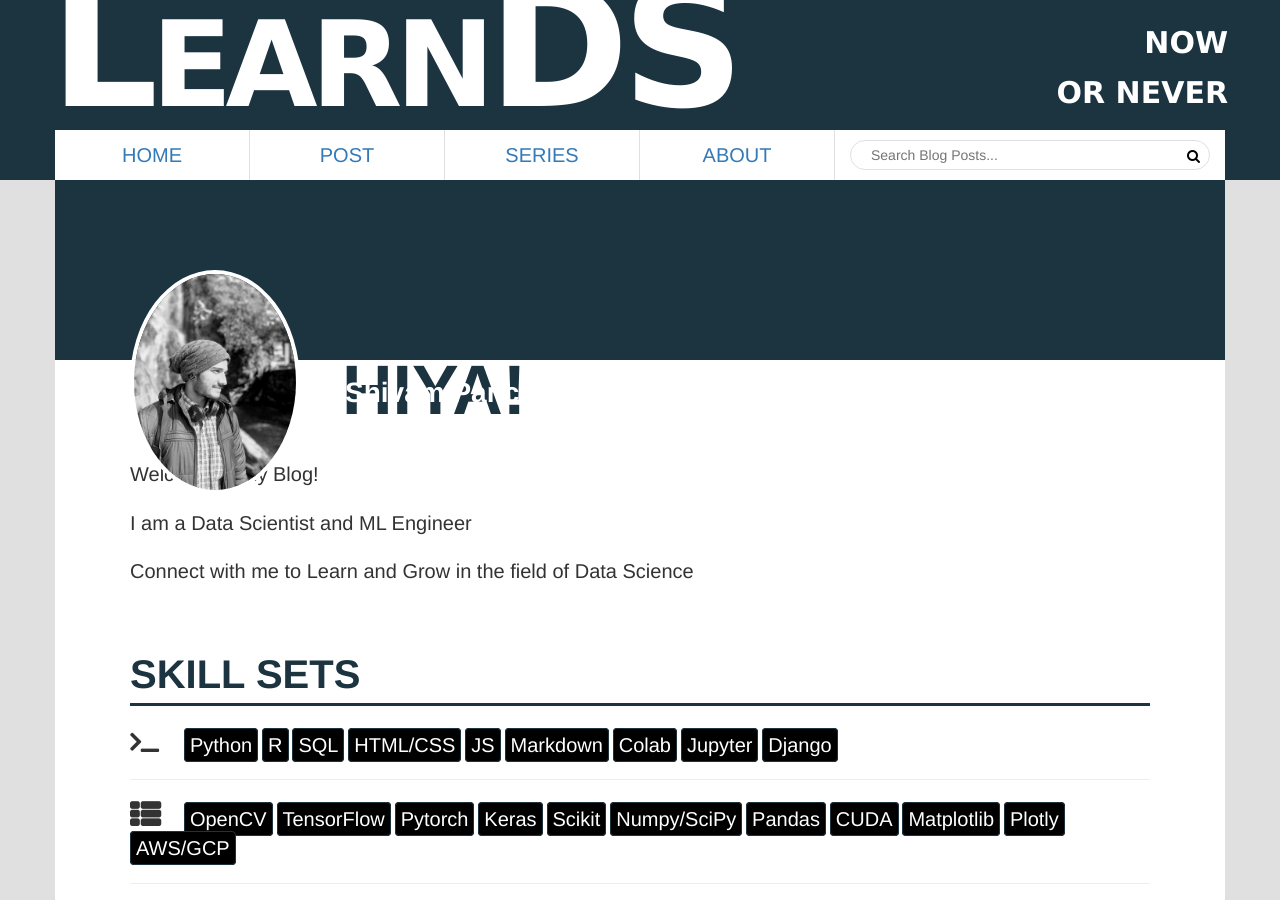
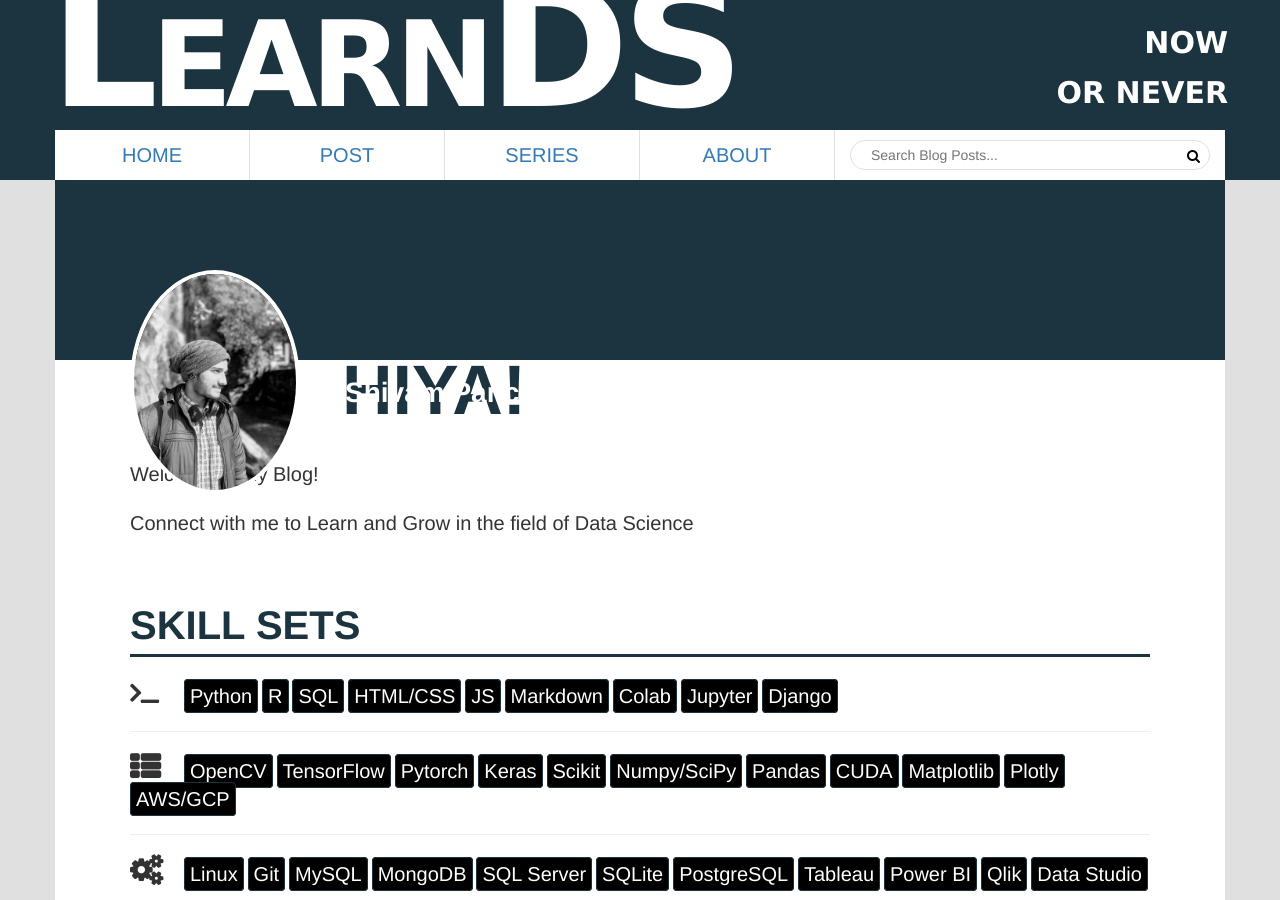
Before and after one commit to LearnDSML/blog, a Jekyll site: the page built from about/index.html, in a window 1280 px wide and 900 px high. Built offline with Jekyll 4.4.1, drawn with Linux system fonts in a browser that asks for light colours.

Commit message:
Update me.yml

```diff
--- a/_data/me.yml
+++ b/_data/me.yml
@@ -5,7 +5,6 @@ hi: "HIYA!"
 avatar_img: "/assets/img/me2.jpg"
 intro:
   - "Welcome to my Blog!"
-  - "I am a Data Scientist and ML Engineer"
   - "Connect with me to Learn and Grow in the field of Data Science"
 skills:
   - name: "Programming"
```
